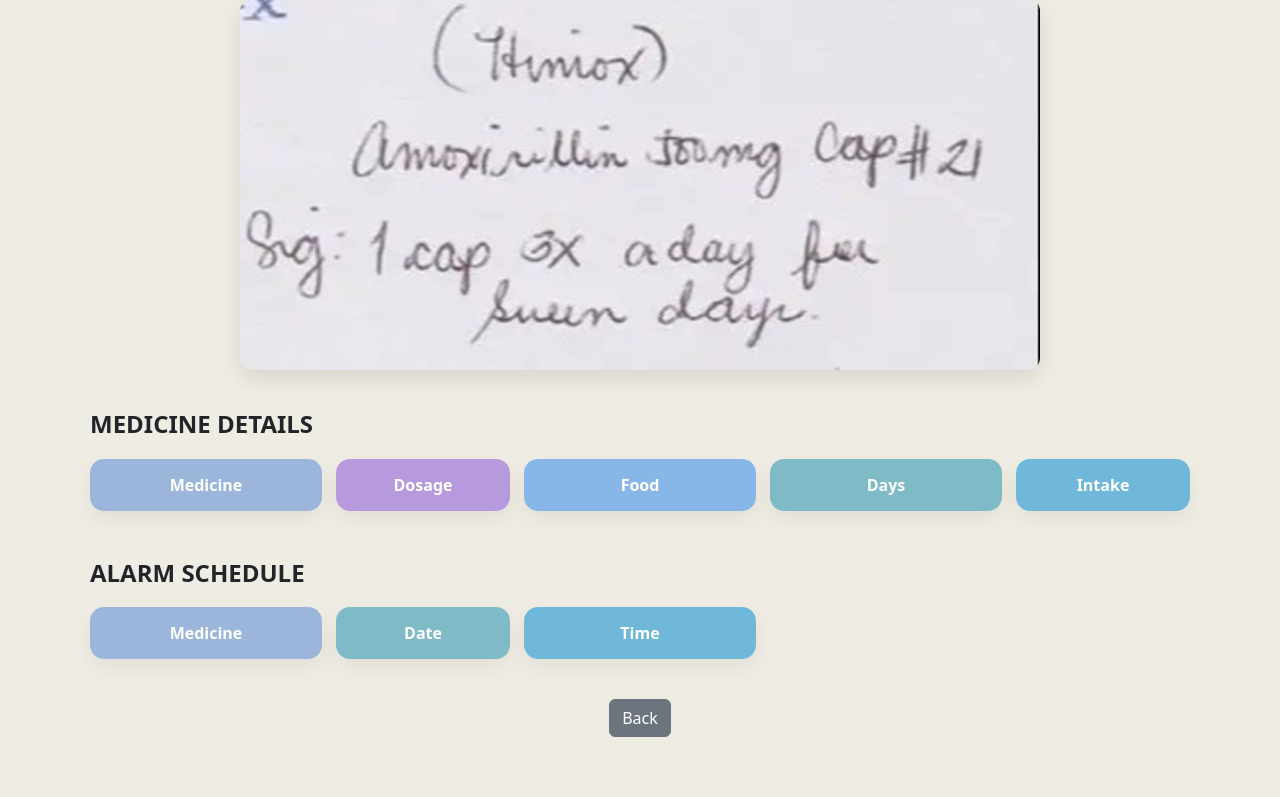
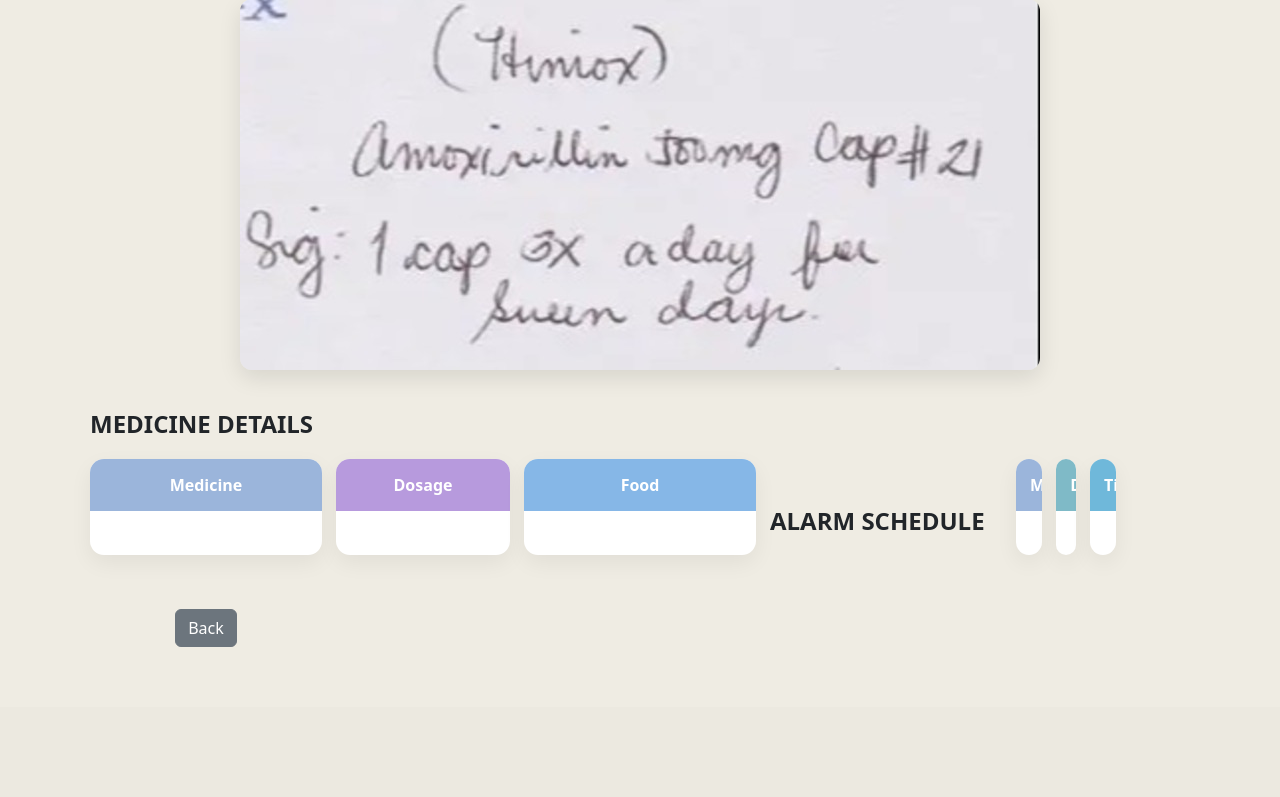
Before and after one commit to FaheemaTamton/EasyHeal, a Django app: page /prescription/1/ in a window 1280 px wide. Shown: the part 174-971 px from the top of the page. After the commit the page ends 821 px from the top, so only its background shows below. Run offline with Django 5.2, Linux system fonts and the light colour scheme; data comes from the database, SQL or seed files in the repository.

Commit message:
Update EasyHeal

```diff
--- a/backend/templates/prescription_detail.html
+++ b/backend/templates/prescription_detail.html
@@ -127,21 +127,6 @@ body {
       {% endfor %}
     </div>
 
-    <div class="medicine-col">
-      <div class="medicine-col-header col-days">Days</div>
-      {% for med in medicines %}
-        <div class="medicine-row">{{ med.duration_days }}</div>
-      {% endfor %}
-    </div>
-
-    <div class="medicine-col">
-      <div class="medicine-col-header col-time">Intake</div>
-      {% for med in medicines %}
-        <div class="medicine-row">{{ med.intake_pattern }}</div>
-      {% endfor %}
-    </div>
-
-  </div>
 
 
   <!-- ================= ALARMS ================= -->
```
